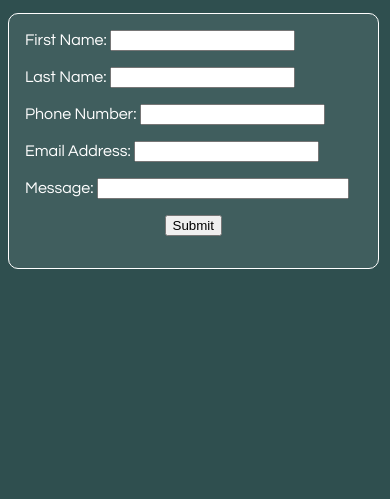
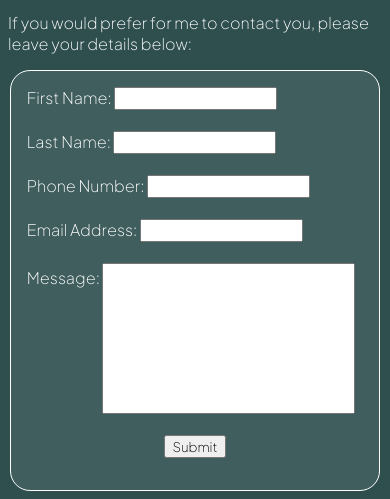
Before and after one commit to Bethashcroft/mywebsite, a plain HTML site: page Contact Me.html in a window 390 px wide. Shown: the part 371-870 px from the top of the page. Before the commit the page ends 844 px from the top, so only its background shows below. Drawn offline with Linux system fonts and the light colour scheme.

Commit message:
Font changed and contact me form changed

```diff
--- a/Portfolio CSS.css
+++ b/Portfolio CSS.css
@@ -1,3 +1,9 @@
+@import url("https://fonts.googleapis.com/css2?family=Plus+Jakarta+Sans:wght@200&display=swap");
+
+* {
+  font-family: "Plus Jakarta Sans", sans-serif;
+}
+
 .picofme {
   width: 20%;
 }
@@ -56,7 +62,6 @@ td {
   border-style: solid;
   border-color: black;
   border-collapse: collapse;
-  font-family: Century Gothic;
   font-size: medium;
   justify-content: center;
   justify-content: space-between;
@@ -69,32 +74,27 @@ td {
 }
 
 .contactme {
-  font-family: Century Gothic;
   font-size: medium;
 }
 
 .homepage {
   background-color: darkslategrey;
   color: white;
-  font-family: Century Gothic;
 }
 
 .goalspage {
   background-color: darkslategrey;
   color: white;
-  font-family: Century Gothic;
 }
 
 .projectspage {
   background-color: darkslategrey;
   color: white;
-  font-family: Century Gothic;
 }
 
 .contactme {
   background-color: darkslategrey;
   color: white;
-  font-family: Century Gothic;
 }
 
 a {
@@ -123,15 +123,21 @@ a {
 #contactform {
   border: solid 1px #ffffff;
   padding: 1em;
-  border-radius: 10px;
+  border-radius: 20px;
   width: 22em;
   display: flex;
   flex-direction: column;
   background: #ffffff15;
+  margin-left: auto;
+  margin-right: auto;
 }
 
 #message {
+  height: 100px;
   width: 75%;
+  padding-top: 1em;
+  padding-bottom: 10em;
+  box-sizing: border-box;
 }
 
 #submit {
@@ -143,7 +149,7 @@ a {
 
 @media (max-width: 768px) {
   html {
-    font-family: Century Gothic;
+    font-family: "Plus Jakarta Sans", sans-serif;
   }
   .projectContainer,
   #contactform {
```
